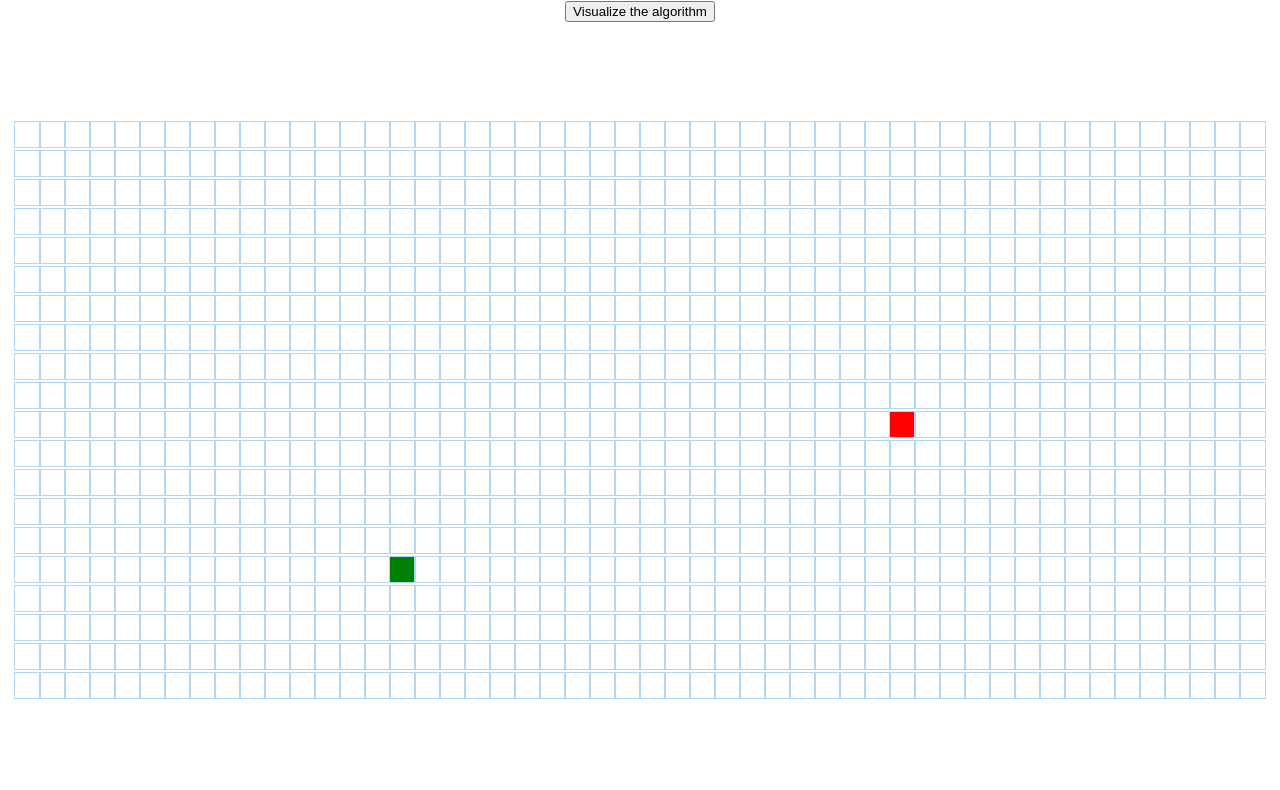
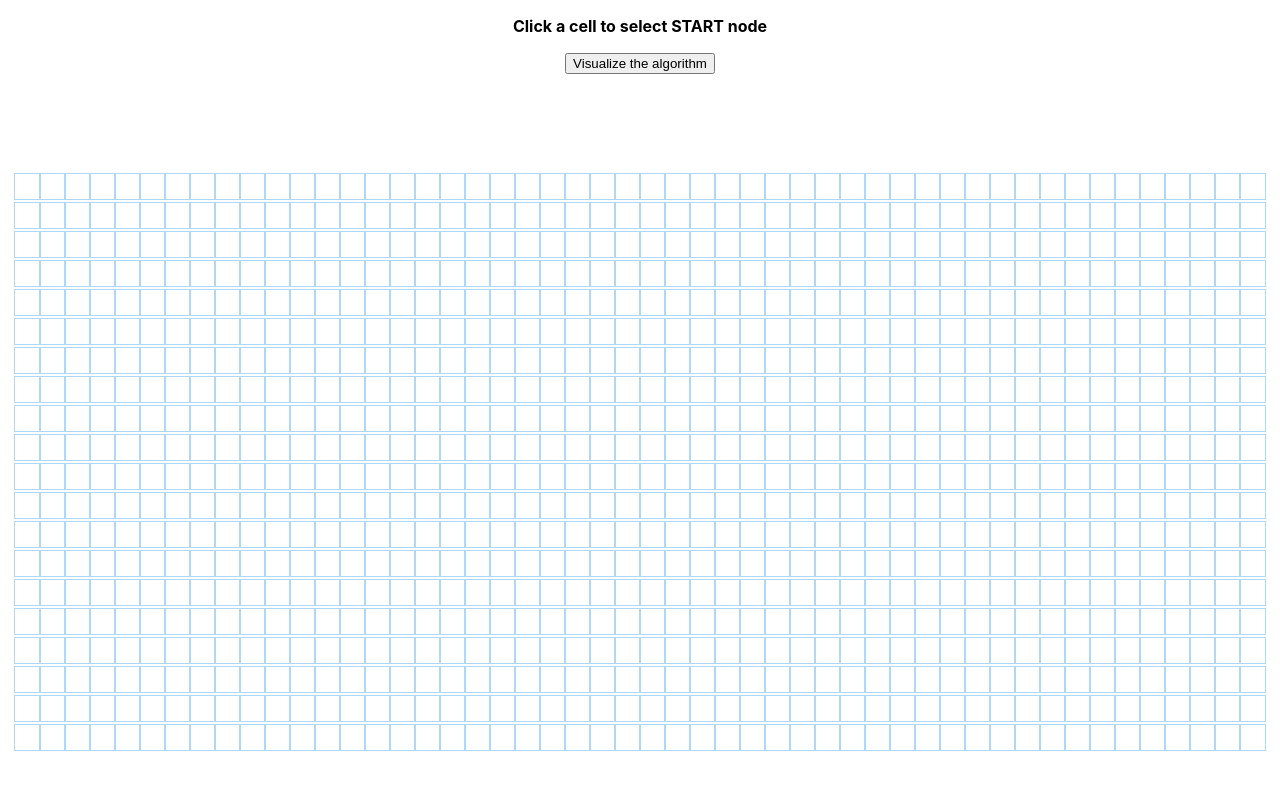
Before and after one commit to VachanGupta/Dikshitra-algorithm, a React (Create React App) app: page / in a window 1280 px wide. Shown: the top 790 px of the page. Built offline with nearby package versions, Linux system fonts and the light colour scheme.

Commit message:
user can now select start and end point

```diff
--- a/src/PathfindingVisualizer/PathfindingVisualizer.jsx
+++ b/src/PathfindingVisualizer/PathfindingVisualizer.jsx
@@ -1,13 +1,7 @@
-import React, {Component} from 'react';
+import React, { Component } from 'react';
 import Node from './Node/Node';
-import {dijkstra, getNodesInShortestPathOrder} from '../algorithms/dijkstra';
-
+import { dijkstra, getNodesInShortestPathOrder } from '../algorithms/dijkstra';
 import './PathfindingVisualizer.css';
-
-const START_NODE_ROW = 15;
-const START_NODE_COL = 15;
-const FINISH_NODE_ROW = 10;
-const FINISH_NODE_COL = 35;
 
 export default class PathfindingVisualizer extends Component {
   constructor() {
@@ -15,27 +9,65 @@ export default class PathfindingVisualizer extends Component {
     this.state = {
       grid: [],
       mouseIsPressed: false,
+      startNodePos: null,
+      endNodePos: null,
+      selectingMode: 'start', // 'start', 'end', 'walls'
     };
   }
 
   componentDidMount() {
     const grid = getInitialGrid();
-    this.setState({grid});
+    this.setState({ grid });
   }
 
   handleMouseDown(row, col) {
-    const newGrid = getNewGridWithWallToggled(this.state.grid, row, col);
-    this.setState({grid: newGrid, mouseIsPressed: true});
+    const { selectingMode, grid, startNodePos, endNodePos } = this.state;
+
+    // Selecting start node
+    if (selectingMode === 'start') {
+      const newGrid = grid.map(r =>
+        r.map(node => ({
+          ...node,
+          isStart: node.row === row && node.col === col,
+        }))
+      );
+      this.setState({
+        grid: newGrid,
+        startNodePos: { row, col },
+        selectingMode: 'end',
+      });
+      return;
+    }
+
+    // Selecting end node
+    if (selectingMode === 'end') {
+      const newGrid = grid.map(r =>
+        r.map(node => ({
+          ...node,
+          isFinish: node.row === row && node.col === col,
+        }))
+      );
+      this.setState({
+        grid: newGrid,
+        endNodePos: { row, col },
+        selectingMode: 'walls',
+      });
+      return;
+    }
+
+    // Default: wall placing
+    const newGrid = getNewGridWithWallToggled(grid, row, col);
+    this.setState({ grid: newGrid, mouseIsPressed: true });
   }
 
   handleMouseEnter(row, col) {
-    if (!this.state.mouseIsPressed) return;
+    if (!this.state.mouseIsPressed || this.state.selectingMode !== 'walls') return;
     const newGrid = getNewGridWithWallToggled(this.state.grid, row, col);
-    this.setState({grid: newGrid});
+    this.setState({ grid: newGrid });
   }
 
   handleMouseUp() {
-    this.setState({mouseIsPressed: false});
+    this.setState({ mouseIsPressed: false });
   }
 
   animateDijkstra(visitedNodesInOrder, nodesInShortestPathOrder) {
@@ -65,19 +97,28 @@ export default class PathfindingVisualizer extends Component {
   }
 
   visualizeDijkstra() {
-    const {grid} = this.state;
-    const startNode = grid[START_NODE_ROW][START_NODE_COL];
-    const finishNode = grid[FINISH_NODE_ROW][FINISH_NODE_COL];
+    const { grid, startNodePos, endNodePos } = this.state;
+    if (!startNodePos || !endNodePos) {
+      alert('Please select both start and end nodes before running the algorithm!');
+      return;
+    }
+    const startNode = grid[startNodePos.row][startNodePos.col];
+    const finishNode = grid[endNodePos.row][endNodePos.col];
     const visitedNodesInOrder = dijkstra(grid, startNode, finishNode);
     const nodesInShortestPathOrder = getNodesInShortestPathOrder(finishNode);
     this.animateDijkstra(visitedNodesInOrder, nodesInShortestPathOrder);
   }
 
   render() {
-    const {grid, mouseIsPressed} = this.state;
+    const { grid, mouseIsPressed, selectingMode } = this.state;
 
     return (
       <>
+        <p style={{ fontWeight: 'bold' }}>
+          {selectingMode === 'start' && 'Click a cell to select START node'}
+          {selectingMode === 'end' && 'Click a cell to select END node'}
+          {selectingMode === 'walls' && 'Click and drag to add/remove walls'}
+        </p>
         <button onClick={() => this.visualizeDijkstra()}>
           Visualize the algorithm
         </button>
@@ -86,7 +127,7 @@ export default class PathfindingVisualizer extends Component {
             return (
               <div key={rowIdx}>
                 {row.map((node, nodeIdx) => {
-                  const {row, col, isFinish, isStart, isWall} = node;
+                  const { row, col, isFinish, isStart, isWall } = node;
                   return (
                     <Node
                       key={nodeIdx}
@@ -112,6 +153,7 @@ export default class PathfindingVisualizer extends Component {
   }
 }
 
+// ---------- Helper functions ----------
 const getInitialGrid = () => {
   const grid = [];
   for (let row = 0; row < 20; row++) {
@@ -128,8 +170,8 @@ const createNode = (col, row) => {
   return {
     col,
     row,
-    isStart: row === START_NODE_ROW && col === START_NODE_COL,
-    isFinish: row === FINISH_NODE_ROW && col === FINISH_NODE_COL,
+    isStart: false,
+    isFinish: false,
     distance: Infinity,
     isVisited: false,
     isWall: false,
```
